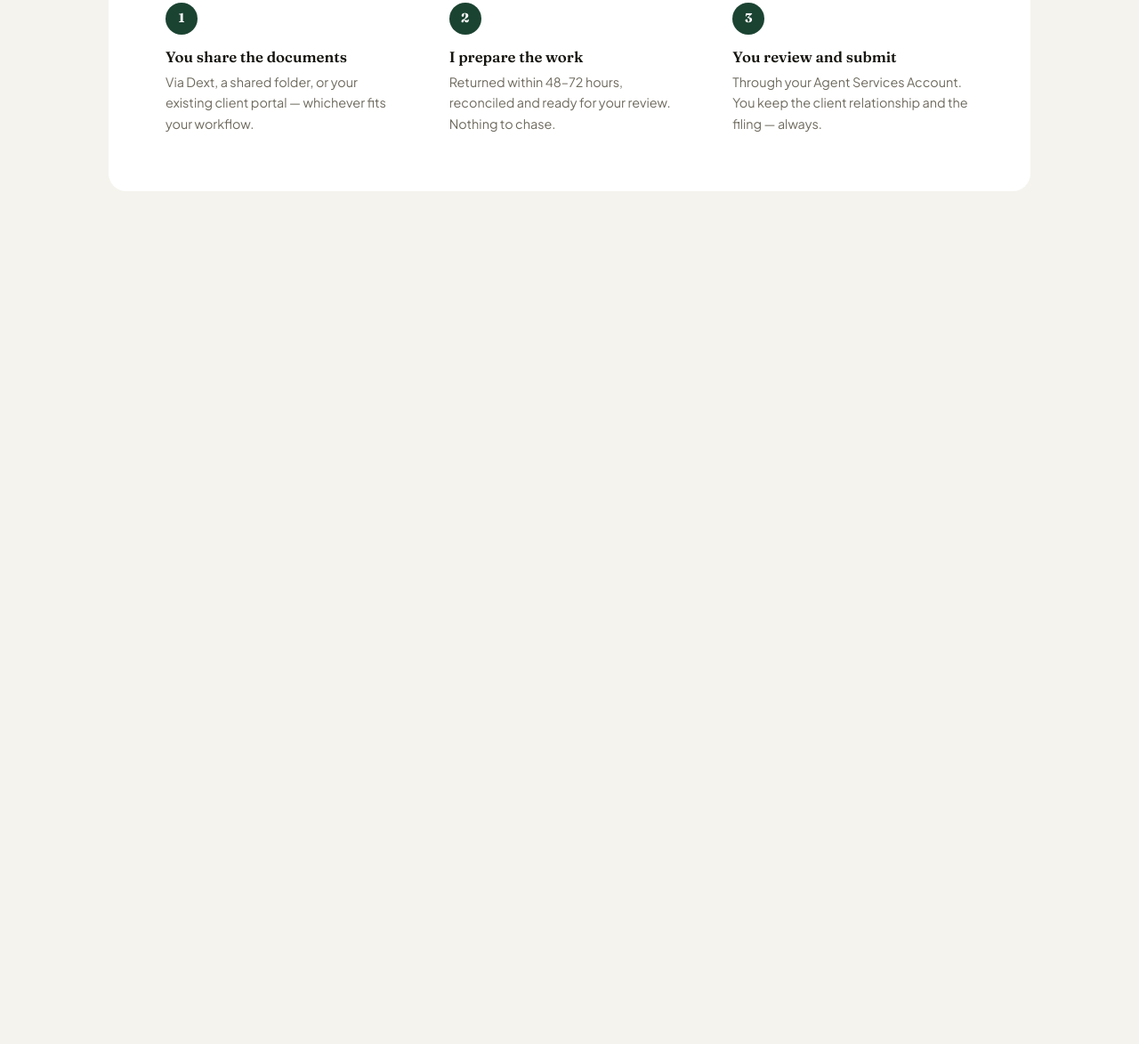
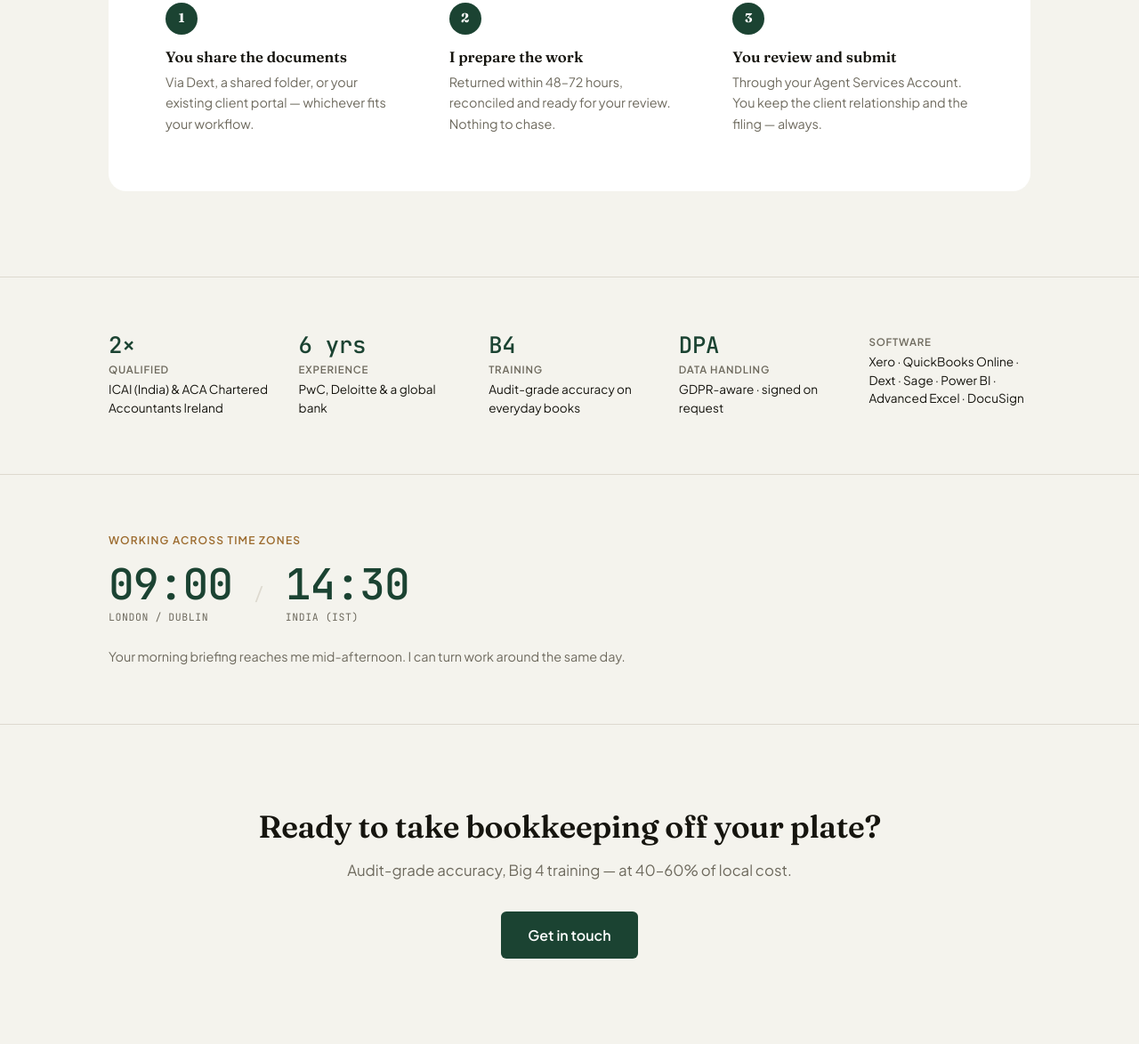
Before and after one commit to ca-mathurakansha/website, a plain HTML site: page index.html in a window 1280 px wide. Shown: the part 2020-3194 px from the top of the page at 89% size. Before the commit the page ends 2331 px from the top, so only its background shows below. Drawn offline with Linux system fonts and the light colour scheme.

Commit message:
feat: home trust strip, timezone visual, closing CTA

```diff
--- a/css/styles.css
+++ b/css/styles.css
@@ -421,3 +421,86 @@ p  { max-width: 66ch; }
 
 .step h3 { margin-bottom: var(--sp-1); font-size: 1.05rem; }
 .step p  { font-size: 0.9rem; color: var(--text-muted); line-height: 1.6; }
+
+/* =========================================================
+   TRUST STRIP — stat callout style, not icon chips
+   ========================================================= */
+.trust-strip {
+  border-top: 1px solid var(--border);
+  border-bottom: 1px solid var(--border);
+  padding-block: var(--sp-8);
+}
+
+.trust-strip__inner {
+  display: grid;
+  grid-template-columns: repeat(auto-fit, minmax(160px, 1fr));
+  gap: var(--sp-6) var(--sp-4);
+}
+
+.trust-item__stat {
+  font-family: var(--font-mono);
+  font-size: 1.6rem;
+  font-weight: 500;
+  color: var(--primary);
+  line-height: 1;
+  margin-bottom: 0.35rem;
+  letter-spacing: -0.01em;
+}
+
+.trust-item__label {
+  font-size: 0.72rem;
+  font-weight: 600;
+  letter-spacing: 0.07em;
+  text-transform: uppercase;
+  color: var(--text-muted);
+  margin-bottom: 0.2rem;
+}
+
+.trust-item__value {
+  font-size: 0.85rem;
+  color: var(--text);
+  line-height: 1.5;
+}
+
+/* =========================================================
+   TIMEZONE VISUAL — typographic, no decorative chrome
+   ========================================================= */
+.timezone-section { padding-block: var(--sp-8); }
+
+.timezone-visual {
+  display: flex;
+  align-items: baseline;
+  gap: var(--sp-3);
+  flex-wrap: wrap;
+}
+
+.tz-block__time {
+  font-family: var(--font-mono);
+  font-size: clamp(2rem, 5vw, 3rem);
+  font-weight: 500;
+  color: var(--primary);
+  letter-spacing: -0.02em;
+  line-height: 1;
+}
+
+.tz-block__loc {
+  font-size: 0.72rem;
+  font-family: var(--font-mono);
+  color: var(--text-muted);
+  letter-spacing: 0.05em;
+  text-transform: uppercase;
+  margin-top: 0.2rem;
+}
+
+.tz-separator {
+  font-family: var(--font-mono);
+  font-size: 1.2rem;
+  color: var(--border);
+  align-self: center;
+}
+
+.timezone-caption {
+  font-size: 0.9rem;
+  color: var(--text-muted);
+  margin-top: var(--sp-3);
+}
--- a/index.html
+++ b/index.html
@@ -106,9 +106,68 @@
         </div>
       </div>
     </section>
-    <!-- TRUST STRIP: Task 5 -->
-    <!-- TIMEZONE: Task 5 -->
-    <!-- HOME CTA: Task 5 -->
+
+    <section class="trust-strip">
+      <div class="container">
+        <div class="trust-strip__inner">
+          <div class="trust-item">
+            <p class="trust-item__stat">2×</p>
+            <p class="trust-item__label">Qualified</p>
+            <p class="trust-item__value">ICAI (India) &amp; ACA Chartered Accountants Ireland</p>
+          </div>
+          <div class="trust-item">
+            <p class="trust-item__stat">6 yrs</p>
+            <p class="trust-item__label">Experience</p>
+            <p class="trust-item__value">PwC, Deloitte &amp; a global bank</p>
+          </div>
+          <div class="trust-item">
+            <p class="trust-item__stat">B4</p>
+            <p class="trust-item__label">Training</p>
+            <p class="trust-item__value">Audit-grade accuracy on everyday books</p>
+          </div>
+          <div class="trust-item">
+            <p class="trust-item__stat">DPA</p>
+            <p class="trust-item__label">Data handling</p>
+            <p class="trust-item__value">GDPR-aware &middot; signed on request</p>
+          </div>
+          <div class="trust-item">
+            <p class="trust-item__label">Software</p>
+            <p class="trust-item__value">Xero &middot; QuickBooks Online &middot; Dext &middot; Sage &middot; Power BI &middot; Advanced Excel &middot; DocuSign</p>
+          </div>
+        </div>
+      </div>
+    </section>
+
+    <section class="timezone-section">
+      <div class="container">
+        <p class="section-label">Working across time zones</p>
+        <div
+          class="timezone-visual"
+          aria-label="Timezone overlap: your 9am London is my 2:30pm India"
+        >
+          <div class="tz-block">
+            <p class="tz-block__time">09:00</p>
+            <p class="tz-block__loc">London / Dublin</p>
+          </div>
+          <span class="tz-separator">/</span>
+          <div class="tz-block">
+            <p class="tz-block__time">14:30</p>
+            <p class="tz-block__loc">India (IST)</p>
+          </div>
+        </div>
+        <p class="timezone-caption">Your morning briefing reaches me mid-afternoon. I can turn work around the same day.</p>
+      </div>
+    </section>
+
+    <section class="home-cta section">
+      <div class="container">
+        <h2>Ready to take bookkeeping off your plate?</h2>
+        <p>Audit-grade accuracy, Big 4 training — at 40–60% of local cost.</p>
+        <a href="contact.html" class="btn btn--primary">Get in touch</a>
+      </div>
+    </section>
+
+  </main>
 
   <script src="js/main.js"></script>
 </body>
```
